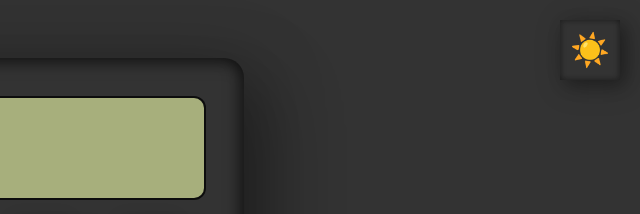
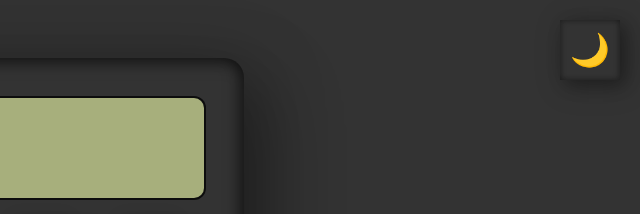
Before and after one commit to Erick559/Calculator, a plain HTML site: page index.html in a window 1280 px wide. Both pictures are taken after a click on the element "☀️". Shown: the top 214 px of the page, 640-1280 px from the left. Drawn offline with Linux system fonts and the light colour scheme.

Commit message:
Update the mode changer to toggle from dark icon to light icon

```diff
--- a/css/index.css
+++ b/css/index.css
@@ -138,3 +138,11 @@ body {
 .btn strong:nth-child(1) {
     display: block;
 }
+
+body.light .btn strong:nth-child(1) {
+    display: none;
+}
+
+body.light .btn strong:nth-child(2) {
+    display: block;
+}
--- a/script.js
+++ b/script.js
@@ -0,0 +1,6 @@
+let body = document.querySelector('body')
+let btn = document.querySelector('.btn')
+
+btn.onclick = function() {
+    body.classList.toggle('light')
+}
```
